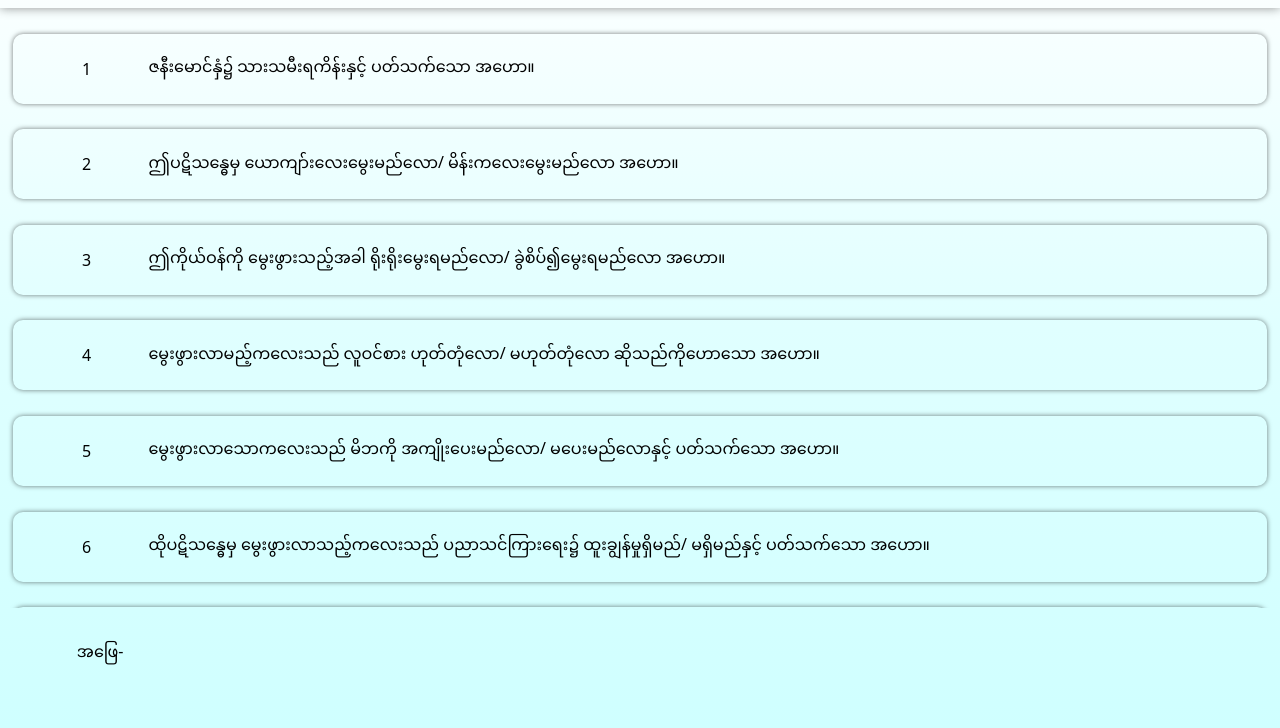
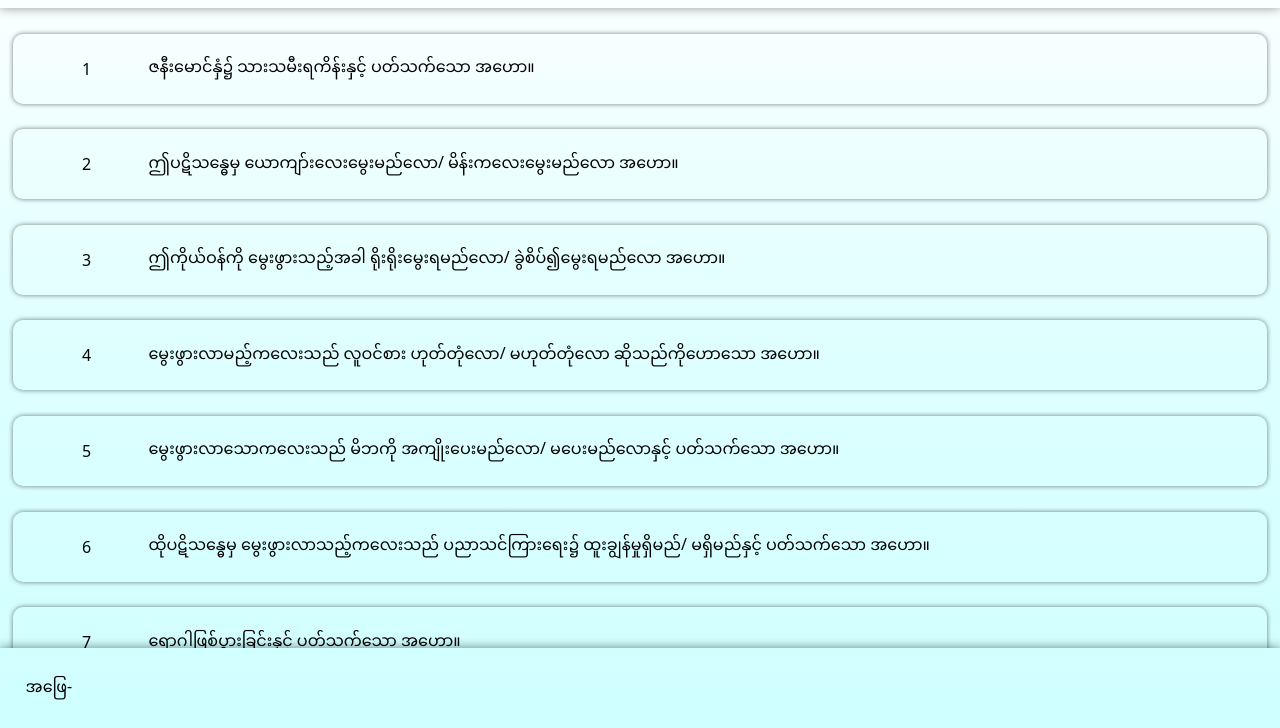
Before and after one commit to akmm-dev/-, a plain HTML site: page index.html in a window 1280 px wide. Shown: the part 72-800 px from the top of the page. Drawn offline with Linux system fonts and the light colour scheme.

Commit message:
Add files via upload

```diff
--- a/style.css
+++ b/style.css
@@ -18,7 +18,7 @@ body {
 
 header {
     width: 100%;
-    height: 10vh;
+    height: 10%;
     display: flex;
     justify-content: space-between;
     align-items: center;
@@ -52,7 +52,7 @@ header .head{
 }
 .question-body{
     width: 100%;
-    height: 75vh;
+    height: 80%;
     overflow: scroll;
     /* display: none; */
 }
@@ -89,8 +89,9 @@ header .head{
     display: none;
 }
 .number{
+    font-size: 70%;
     width:calc(100% / 9 - 10px);
-    height:calc(100% /9 - 10px);
+    height:calc(100% /9 - 15px);
     margin:5px;
     border: 0px 0px 10px black;
     box-shadow: 0px 0px 10px rgba(0, 0, 0, 0.618);
@@ -100,15 +101,16 @@ header .head{
     align-items: center ;
 }
 footer {
-    width: 90%;
-    height: 5vh;
-    position:-webkit-sticky;
+    width: 100%;
+    height: 10%;
+    box-shadow: 0px 0px 10px rgba(0, 0, 0, 0.5);
+    position: fixed;
     bottom: 0vh;
-    margin:2% 5%;
+    margin:auto;
     display: flex;
     justify-content:flex-start;
     align-items: center;
-    padding: 1%;
+    padding: 2%;
 
 }
 footer p{
```
